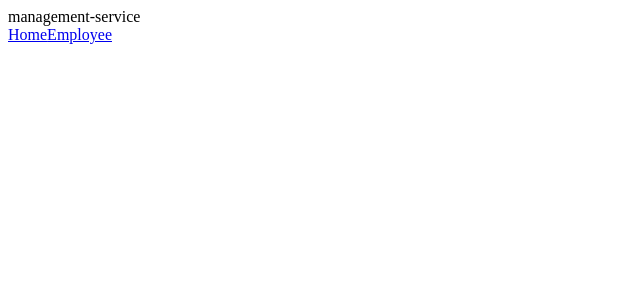
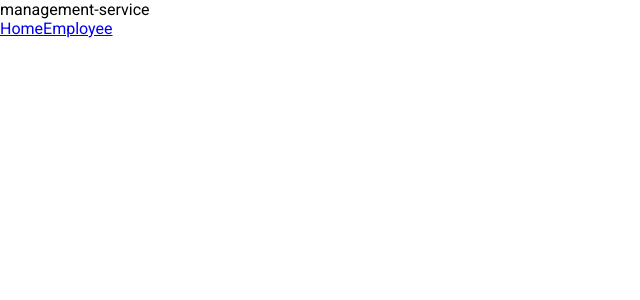
Before and after one commit to ul7309/management-service, an Angular app: page / in a window 1280 px wide. Shown: the top 300 px of the page, without its empty margins (0-640 px from the left). Built offline with nearby package versions, Linux system fonts and the light colour scheme.

Commit message:
Добавил Material

```diff
--- a/angular.json
+++ b/angular.json
@@ -32,6 +32,7 @@
               }
             ],
             "styles": [
+              "@angular/material/prebuilt-themes/azure-blue.css",
               "src/styles.scss"
             ],
             "scripts": []
@@ -91,6 +92,7 @@
               }
             ],
             "styles": [
+              "@angular/material/prebuilt-themes/azure-blue.css",
               "src/styles.scss"
             ],
             "scripts": []
--- a/package.json
+++ b/package.json
@@ -11,10 +11,12 @@
   "private": true,
   "dependencies": {
     "@angular/animations": "^19.1.0",
+    "@angular/cdk": "^19.1.0",
     "@angular/common": "^19.1.0",
     "@angular/compiler": "^19.1.0",
     "@angular/core": "^19.1.0",
     "@angular/forms": "^19.1.0",
+    "@angular/material": "^19.1.0",
     "@angular/platform-browser": "^19.1.0",
     "@angular/platform-browser-dynamic": "^19.1.0",
     "@angular/router": "^19.1.0",
--- a/src/app/app.config.ts
+++ b/src/app/app.config.ts
@@ -1,8 +1,9 @@
 import { ApplicationConfig, provideZoneChangeDetection } from '@angular/core';
 import { provideRouter } from '@angular/router';
+import { provideAnimationsAsync } from '@angular/platform-browser/animations/async';
 
 import { routes } from './app.routes';
 
 export const appConfig: ApplicationConfig = {
-  providers: [provideZoneChangeDetection({ eventCoalescing: true }), provideRouter(routes)]
+  providers: [provideZoneChangeDetection({ eventCoalescing: true }), provideRouter(routes), provideAnimationsAsync()]
 };
--- a/src/index.html
+++ b/src/index.html
@@ -6,8 +6,10 @@
   <base href="/">
   <meta name="viewport" content="width=device-width, initial-scale=1">
   <link rel="icon" type="image/x-icon" href="favicon.ico">
+  <link href="https://fonts.googleapis.com/css2?family=Roboto:wght@300;400;500&display=swap" rel="stylesheet">
+  <link href="https://fonts.googleapis.com/icon?family=Material+Icons" rel="stylesheet">
 </head>
-<body>
+<body class="mat-typography">
   <app-root></app-root>
 </body>
 </html>
--- a/src/styles.scss
+++ b/src/styles.scss
@@ -1 +1,4 @@
 /* You can add global styles to this file, and also import other style files */
+
+html, body { height: 100%; }
+body { margin: 0; font-family: Roboto, "Helvetica Neue", sans-serif; }
```
Also changed, not shown: 1 other file (tests, documents, lock files or other folders).
